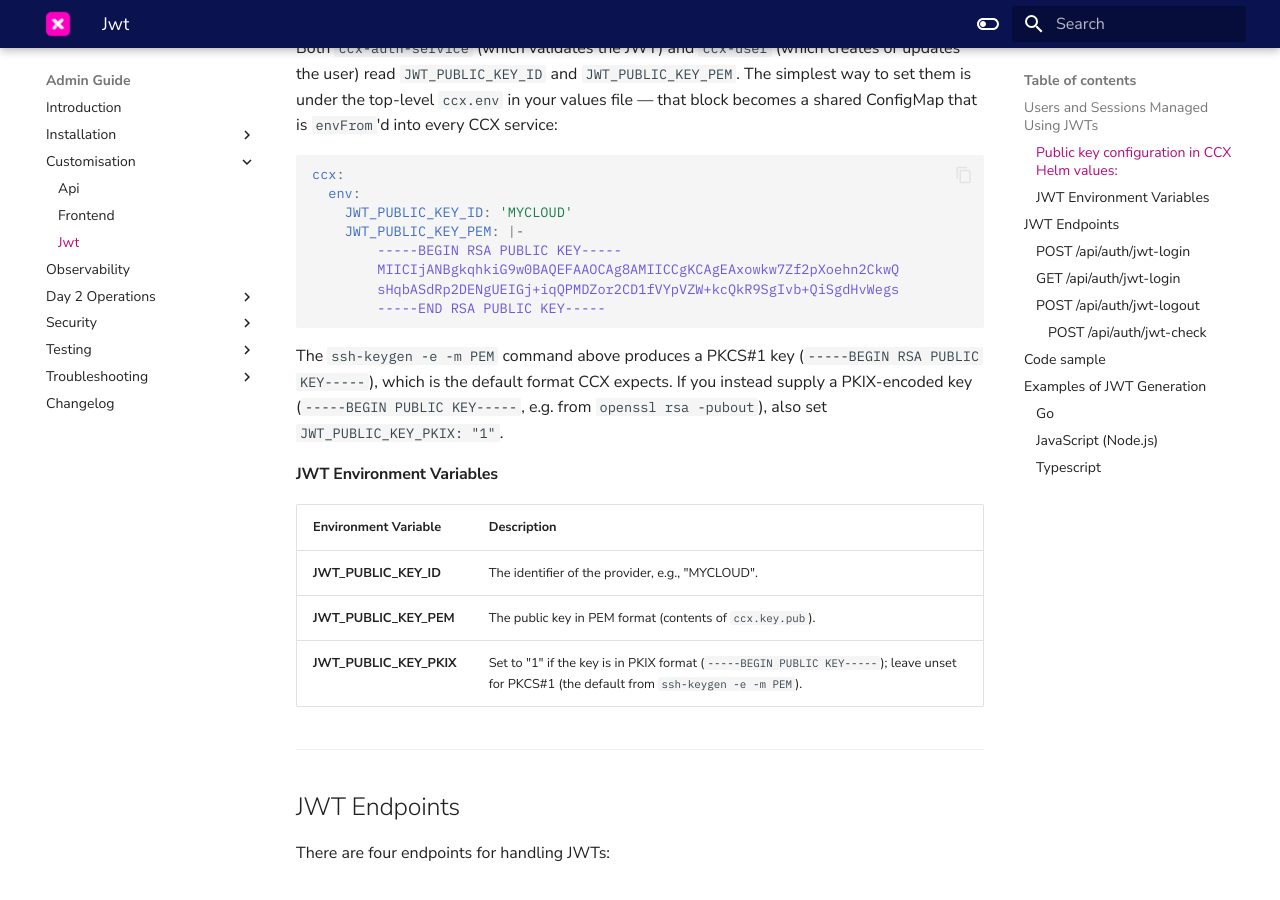
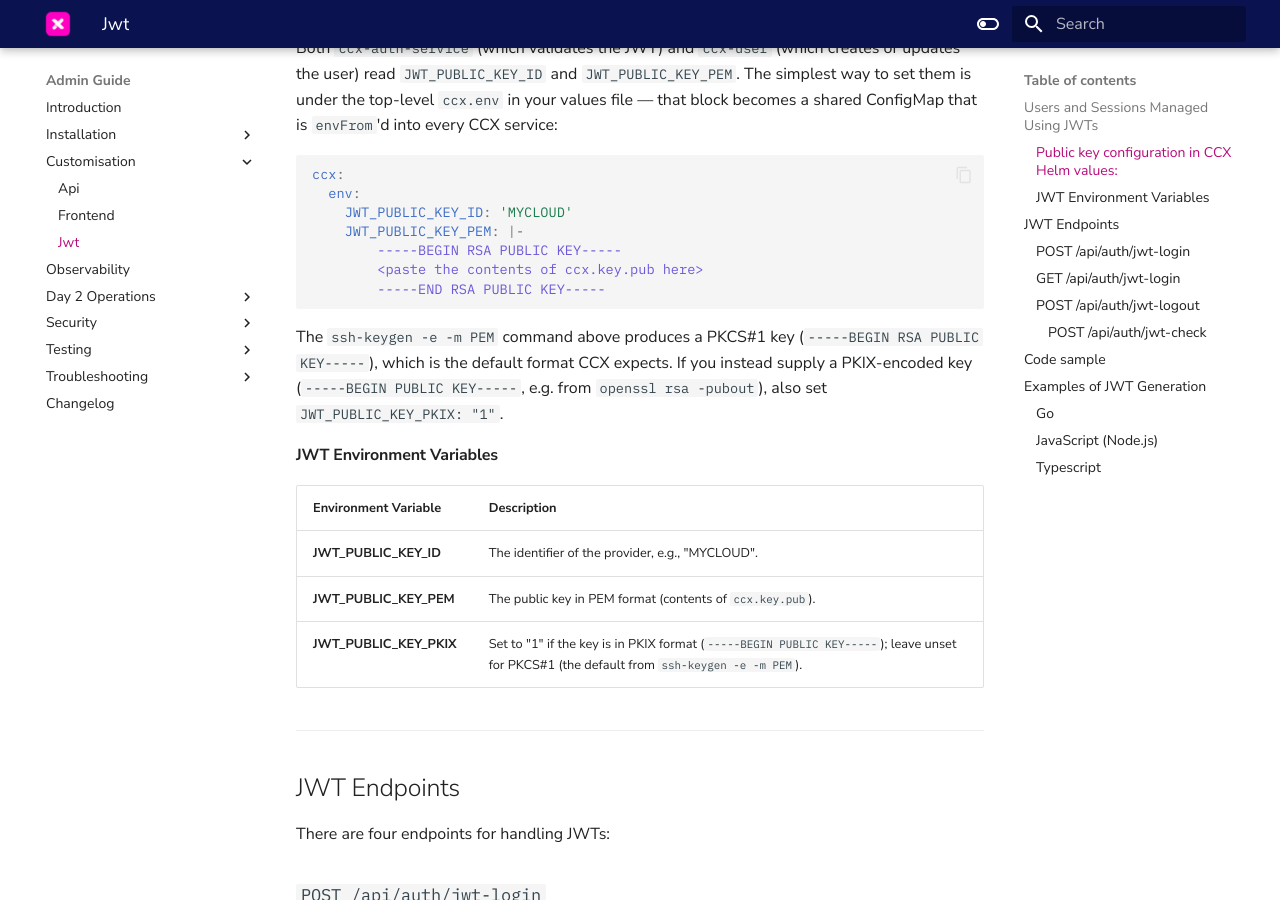
Before and after one commit to severalnines/ccx-docs, an MkDocs documentation site: the page built from docs/admin/Customisation/JWT.md, in a window 1280 px wide and 900 px high, scrolled down 1463 px. Built offline with MkDocs 1.6.1 and Material for MkDocs 9.7.7, drawn with Linux system fonts in a browser that asks for light colours; comment, search, counter and statistics services are not loaded.

Commit message:
JWT docs: make PEM example a placeholder to match PKCS#1 header
The previous example mixed a PKCS#1 header/footer (BEGIN/END RSA PUBLIC
KEY) with PKIX/SubjectPublicKeyInfo base64 content, so copy/pasting it
would fail to parse. Replace the body with an explicit placeholder.

Co-Authored-By: Claude Opus 4.8 (1M context) <noreply@anthropic.com>

````diff
--- a/docs/admin/Customisation/JWT.md
+++ b/docs/admin/Customisation/JWT.md
@@ -35,8 +35,7 @@ ccx:
     JWT_PUBLIC_KEY_ID: 'MYCLOUD'
     JWT_PUBLIC_KEY_PEM: |-
         -----BEGIN RSA PUBLIC KEY-----
-        MIICIjANBgkqhkiG9w0BAQEFAAOCAg8AMIICCgKCAgEAxowkw7Zf2pXoehn2CkwQ
-        sHqbASdRp2DENgUEIGj+iqQPMDZor2CD1fVYpVZW+kcQkR9SgIvb+QiSgdHvWegs
+        <paste the contents of ccx.key.pub here>
         -----END RSA PUBLIC KEY-----
 ```
 
````
